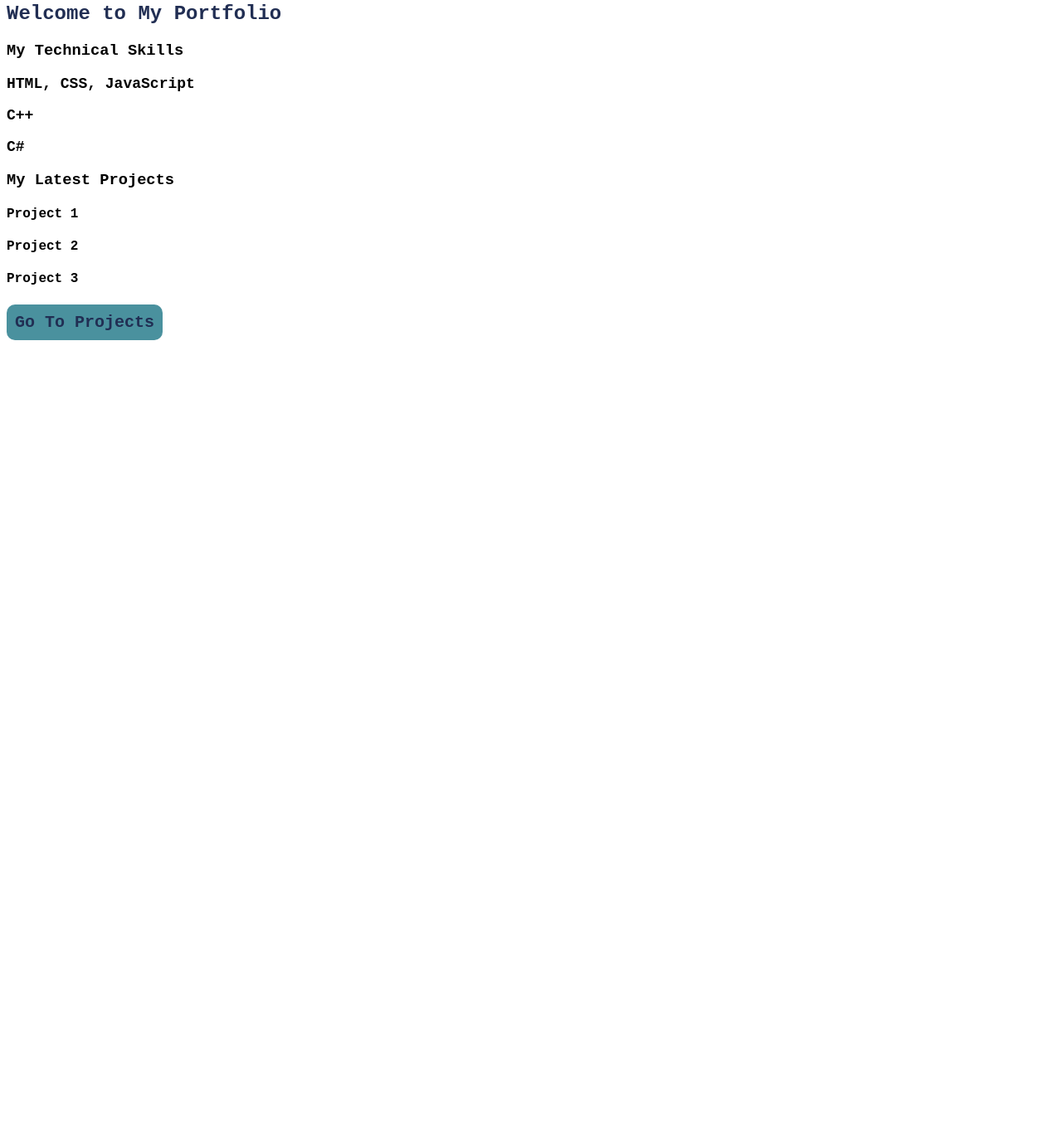
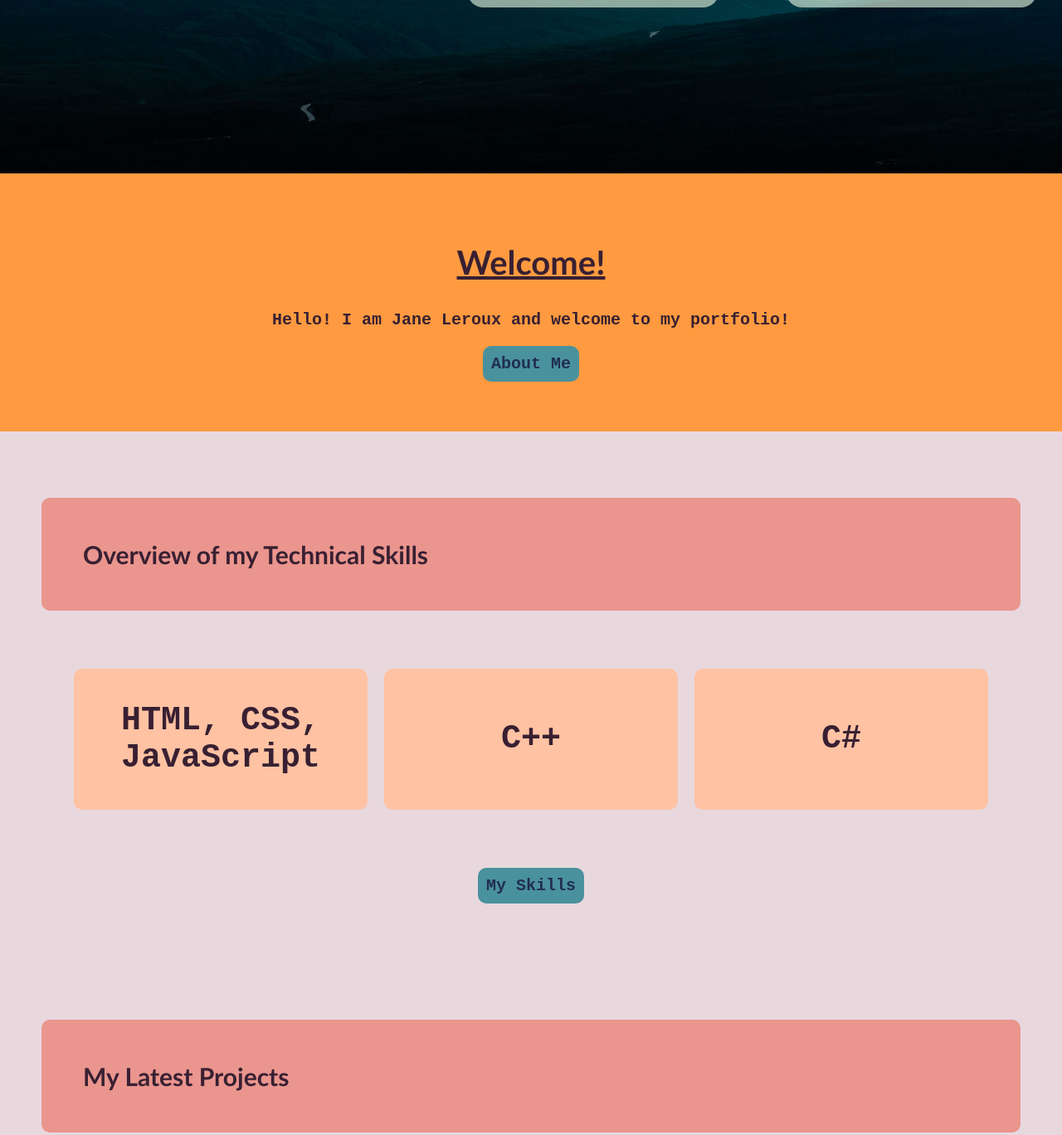
Before and after one commit to Anonymoose8224/personal-portfolio, a plain HTML site: page JaneLeroux_PortfolioProject/index.html in a window 1280 px wide. Shown: the part 1035-2403 px from the top of the page at 83% size. Before the commit the page ends 1463 px from the top, so only its background shows below. Drawn offline with Linux system fonts and the light colour scheme.

Commit message:
Completed CSS for Index.html

```diff
--- a/JaneLeroux_PortfolioProject/css/style.css
+++ b/JaneLeroux_PortfolioProject/css/style.css
@@ -17,19 +17,36 @@ button {
     margin-bottom: 10px;
     border: none;
 }
+button:hover {
+    cursor: pointer;
+    background-color: #97b4be;
+}
+header p {
+    color: #4a919e;
+}
+header h1, h2 {
+    color: #212e53;
+}
+body {
+    background-color: #e8d8de;
+    margin: 0;
+    padding: 0;
+}
+
+
 #main-nav {
     background-color: #efc8c8;
-    color: #a68bbd;
     padding: 30px;
-}
-#main-nav p {
-    color: #917e96;
-    font-size: 30px;
 }
 #main-nav a {
     gap: 25px;
+    color: #212e53;
+    font-size: 20px;
     text-decoration: none;
     font-weight: bold;
+}
+#main-nav a:hover {
+    color: #917e96;
 }
 #main-nav ul {
     list-style-type: none;
@@ -37,15 +54,26 @@ button {
     padding: 0;
 }
 #main-nav li {
-    margin-top: 10px;
+    margin-top: 20px;
     margin-bottom: 10px;
 }
 #main-nav-game {
     margin-left: 15px;
 }
+#main-nav h2 {
+    font-family: 'Gill Sans', 'Gill Sans MT', Calibri, 'Trebuchet MS', sans-serif;
+    font-size: 30px;
+}
+#main-nav button {
+    background-color: transparent;
+    color: #917e96;
+    font-size: 30px;
+}
+
+
 #index-header{
     display: grid;
-    grid-template-columns: 1fr 2fr 2fr 1fr;
+    grid-template-columns: 1fr 1fr 2fr 2fr;
     background-image: url(../images/BanffMountains.jpg);
     background-repeat: no-repeat;
     background-position: center;
@@ -53,8 +81,9 @@ button {
     gap: 50px;
     padding: 30px;
     padding-right: 50px;
-    padding-top: 150px;
-    padding-bottom: 150px;
+    padding-left: 80px;
+    padding-top: 200px;
+    padding-bottom: 200px;
     height: 100%;
     column-gap: 100px;
 }
@@ -69,20 +98,120 @@ button {
     padding: 10px;
     color: #212e53;
 }
-header p {
-    color: #4a919e;
-}
-header h1, h2 {
-    color: #212e53;
-}
 #index-header h1 {
     font-family: 'Gill Sans', 'Gill Sans MT', Calibri, 'Trebuchet MS', sans-serif;
     font-size: 40px;
 }
 #index-header-box-text {
-    grid-column: 2;
+    grid-column: 3;
 }
 #index-header-box-image {
-    grid-column: 3;
+    grid-column: 4;
     max-width: 300px;
 }
+
+
+#index-main {
+    display: grid;
+    grid-template-columns: 1fr;
+    gap: 0px;
+    margin: 0;
+    padding: 0;
+}
+
+
+#welcome {
+    background-color: #ff9a40;
+    text-align: center;
+    padding: 50px;
+}
+#welcome  h2{
+    font-size: 40px;
+    font-family: 'Gill Sans', 'Gill Sans MT', Calibri, 'Trebuchet MS', sans-serif;
+    text-decoration: underline;
+    color: #382032;
+}
+#welcome p {
+    color: #382032;
+    font-size: 20px;
+}
+
+
+#index-skills {
+    display: grid;
+    grid-template-columns: 1fr 1fr 1fr;
+    margin: 50px;
+}
+#index-skills h3 {
+    font-size: 30px;
+    font-family: 'Gill Sans', 'Gill Sans MT', Calibri, 'Trebuchet MS', sans-serif;
+    background-color: #ea958e;
+    color: #382032;
+    padding: 50px;
+    border-radius: 10px;
+    grid-column: span 3;
+}
+#index-skills button {
+    grid-column: 2;
+    width: max-content;
+    justify-self: center;
+}
+#index-skills-list {
+    grid-column: span 3;
+    display: grid;
+    grid-template-columns: repeat(3, 30%);
+    gap: 20px;
+    margin-bottom: 30px;
+    justify-content: center;
+}
+.index-skills-box {
+    background-color: #ffc2a3;
+    display: flex;
+    align-items: center;
+    text-align: center;
+    justify-content: center;
+    font-size: 40px;
+    padding: 40px 20px;
+    border-radius: 10px;
+    color: #382032;
+}
+
+
+#index-projects {
+    display: grid;
+    grid-template-columns: 1fr 1fr 1fr;
+    margin: 50px;
+}
+#index-projects h3 {
+    font-size: 30px;
+    font-family: 'Gill Sans', 'Gill Sans MT', Calibri, 'Trebuchet MS', sans-serif;
+    background-color: #ea958e;
+    color: #382032;
+    padding: 50px;
+    border-radius: 10px;
+    grid-column: span 3;
+}
+#index-projects button {
+    grid-column: 2;
+    width: max-content;
+    justify-self: center;
+}
+#index-projects-list {
+    grid-column: span 3;
+    display: grid;
+    grid-template-columns: repeat(3, 30%);
+    gap: 20px;
+    margin-bottom: 30px;
+    justify-content: center;
+}
+.index-projects-box {
+    background-color: #ffc2a3;
+    display: flex;
+    align-items: center;
+    text-align: center;
+    justify-content: center;
+    font-size: 40px;
+    padding: 40px 20px;
+    border-radius: 10px;
+    color: #382032;
+}
--- a/JaneLeroux_PortfolioProject/index.html
+++ b/JaneLeroux_PortfolioProject/index.html
@@ -8,7 +8,7 @@
 </head>
 <body>
     <nav id="main-nav">
-        <p>☰</p>
+        <button>☰</button>
         <h2>Navigation</h2>
         <ul>
             <li><a href="#">About</a></li>
@@ -24,7 +24,7 @@
         <div class="index-header-box" id="index-header-box-text">
             <h1>Jane Leroux</h1>
             <h2>Computer Programming Student</h2>
-            <p>Hello, I am Jane Leroux, and I am a 22 year-old student at College LaSalle, Montreal.</p>
+            <p>I am a 22 year-old student at College LaSalle, located in Montreal. I am a fast-learner who loves solving logic-centered problems.</p>
             <button>Contact Me</button>
         </div>
         <div class="index-header-box" id="index-header-box-image">
@@ -33,28 +33,35 @@
     </header>
 
     <main id="index-main">
-        <h2 id="welcome">Welcome to My Portfolio</h2>
-
-        <h3 id="index-skills">My Technical Skills</h3>
-        <div>
-            <p>HTML, CSS, JavaScript</p>
-            <p>C++</p>
-            <p>C#</p>
+        <div id="welcome">
+            <h2>Welcome!</h2>
+            <p>Hello! I am Jane Leroux and welcome to my portfolio!</p>
+            <button>About Me</button>
         </div>
 
-        <h3 id="index-projects">My Latest Projects</h3>
-        <div>
-            <div>
-                <h4>Project 1</h4>
+        <div id="index-skills">
+            <h3>Overview of my Technical Skills</h3>
+            <div id="index-skills-list">
+                <p class="index-skills-box">HTML, CSS, JavaScript</p>
+                <p class="index-skills-box">C++</p>
+                <p class="index-skills-box">C#</p>
             </div>
-            <div>
-                <h4>Project 2</h4>
-            </div>
-            <div>
-                <h4>Project 3</h4>
-            </div>
-            <div>
-                <button>Go To Projects</button>
+            <button>My Skills</button>
+        </div>
+
+        <div id="index-projects">
+            <h3>My Latest Projects</h3>
+            <div id="index-projects-list">
+                <div class="index-projects-box">
+                    <h4>Project 1</h4>
+                </div>
+                <div class="index-projects-box">
+                    <h4>Project 2</h4>
+                </div>
+                <div class="index-projects-box">
+                    <h4>Project 3</h4>
+                </div>
+                <button>My Projects</button>
             </div>
         </div>
     </main>
```
Also changed, not shown: JaneLeroux_PortfolioProject/about.html (+1 -0 lines).
